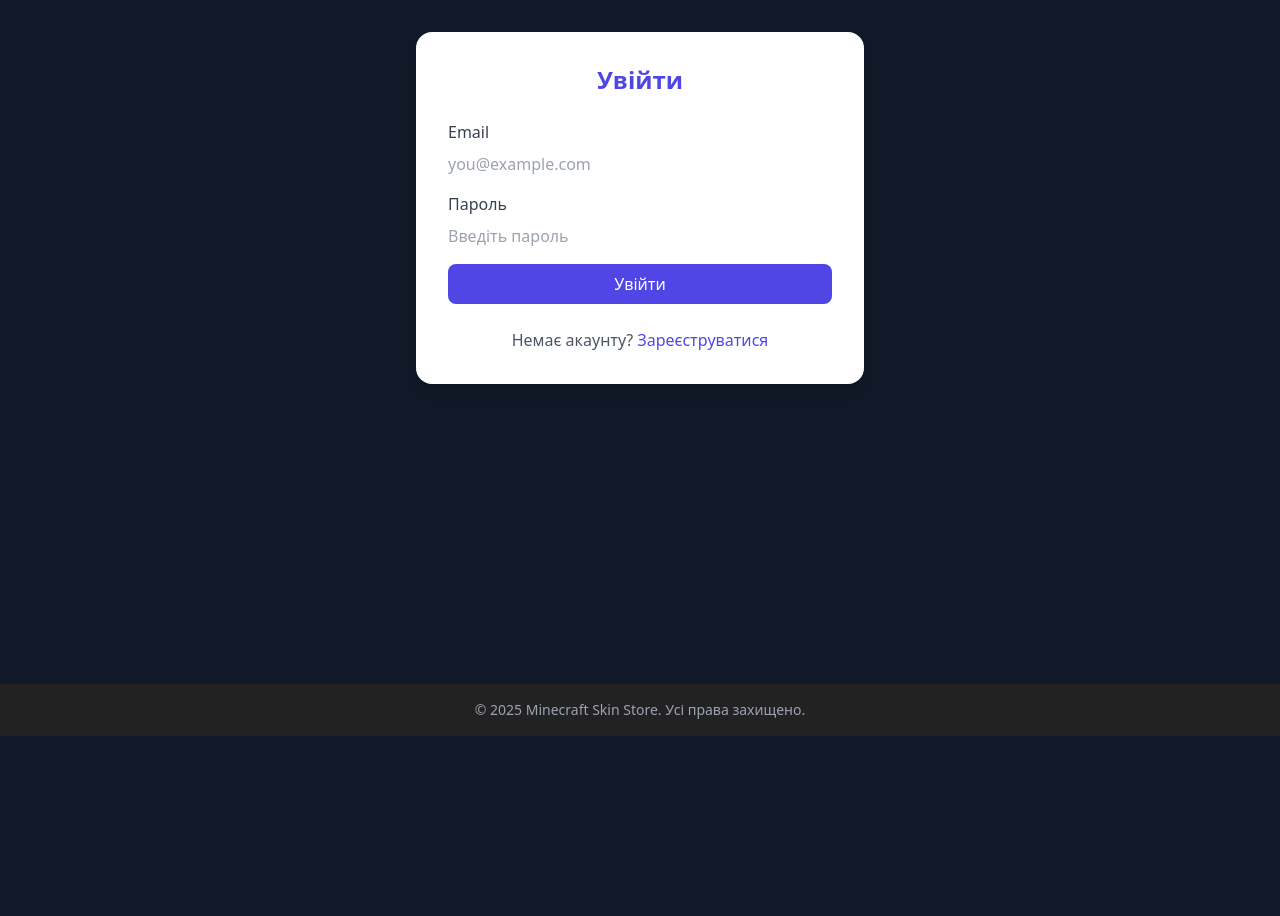
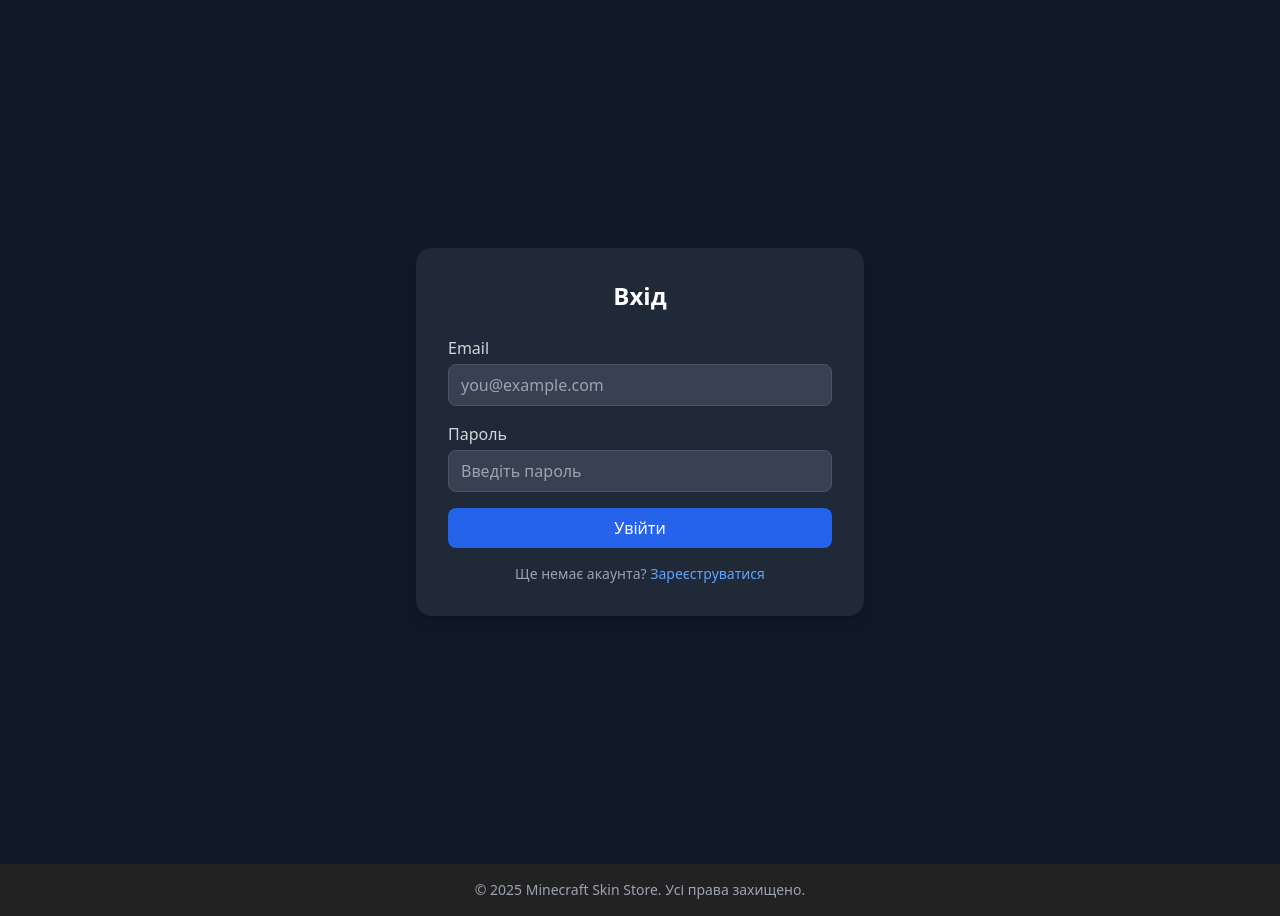
Before and after one commit to markgardie/skin-shop-example, a Django app: page /login/ in a window 1280 px wide. Shown: the part 64-980 px from the top of the page. Before the commit the page ends 800 px from the top, so only its background shows below. Run offline with Django 5.2, Linux system fonts and the light colour scheme; some libraries are stand-ins or nearby versions.

Commit message:
change forms styles

```diff
--- a/skin_shop/templates/users/login.html
+++ b/skin_shop/templates/users/login.html
@@ -1,38 +1,33 @@
-{% extends "base.html" %}
-{% block title %}Увійти | Minecraft Skin Shop{% endblock %}
+{% extends 'base.html' %}
+{% block content %}
+<div class="flex justify-center items-center min-h-screen bg-gray-900">
+  <div class="w-full max-w-md bg-gray-800 p-8 rounded-2xl shadow-lg">
+    <h2 class="text-2xl font-semibold text-white mb-6 text-center">Вхід</h2>
 
-{% block content %}
-<div class="max-w-md mx-auto bg-white shadow-lg rounded-2xl p-8">
-    <h1 class="text-2xl font-bold mb-6 text-center text-indigo-600">Увійти</h1>
+    <form method="post" class="space-y-4">
+      {% csrf_token %}
+      {% for field in form %}
+        <div>
+          <label for="{{ field.id_for_label }}" class="block text-gray-300 mb-1">
+            {{ field.label }}
+          </label>
+          {{ field }}
+          {% if field.errors %}
+            <p class="text-red-400 text-sm mt-1">{{ field.errors|striptags }}</p>
+          {% endif %}
+        </div>
+      {% endfor %}
 
-    <form method="post" novalidate>
-        {% csrf_token %}
-        {{ form.non_field_errors }}
-
-        <div class="mb-4">
-            <label class="block text-gray-700 mb-2">Email</label>
-            {{ form.username }}
-            {% if form.username.errors %}
-                <p class="text-red-500 text-sm mt-1">{{ form.username.errors.0 }}</p>
-            {% endif %}
-        </div>
-
-        <div class="mb-4">
-            <label class="block text-gray-700 mb-2">Пароль</label>
-            {{ form.password }}
-            {% if form.password.errors %}
-                <p class="text-red-500 text-sm mt-1">{{ form.password.errors.0 }}</p>
-            {% endif %}
-        </div>
-
-        <button type="submit" class="w-full bg-indigo-600 text-white py-2 rounded-lg hover:bg-indigo-700 transition">
-            Увійти
-        </button>
+      <button type="submit"
+              class="w-full bg-blue-600 hover:bg-blue-700 text-white py-2 rounded-lg transition">
+        Увійти
+      </button>
     </form>
 
-    <p class="text-center text-gray-600 mt-6">
-        Немає акаунту?
-        <a href="{% url 'register' %}" class="text-indigo-600 hover:underline">Зареєструватися</a>
+    <p class="text-gray-400 text-sm text-center mt-4">
+      Ще немає акаунта?
+      <a href="{% url 'register' %}" class="text-blue-400 hover:underline">Зареєструватися</a>
     </p>
+  </div>
 </div>
 {% endblock %}
--- a/skin_shop/users/forms.py
+++ b/skin_shop/users/forms.py
@@ -55,6 +55,18 @@ class UserRegistrationForm(UserCreationForm):
             user.save()
         return user
 
+    def __init__(self, *args, **kwargs):
+        super().__init__(*args, **kwargs)
+
+        for field in self.fields.values():
+            field.widget.attrs.update({
+                "class": (
+                    "w-full bg-gray-700 text-white border border-gray-600 "
+                    "rounded-lg px-3 py-2 focus:outline-none "
+                    "focus:ring-2 focus:ring-blue-500"
+                )
+            })
+            field.label_suffix = ""  # прибирає двокрапку після label
 
 
 class UserLoginForm(AuthenticationForm):
@@ -72,3 +84,16 @@ class UserLoginForm(AuthenticationForm):
             "placeholder": "Введіть пароль"
         })
     )
+
+    def __init__(self, *args, **kwargs):
+        super().__init__(*args, **kwargs)
+
+        for field in self.fields.values():
+            field.widget.attrs.update({
+                "class": (
+                    "w-full bg-gray-700 text-white border border-gray-600 "
+                    "rounded-lg px-3 py-2 focus:outline-none "
+                    "focus:ring-2 focus:ring-blue-500"
+                )
+            })
+            field.label_suffix = ""
```
Also changed, not shown: skin_shop/templates/users/register.html (+16 -15 lines).
